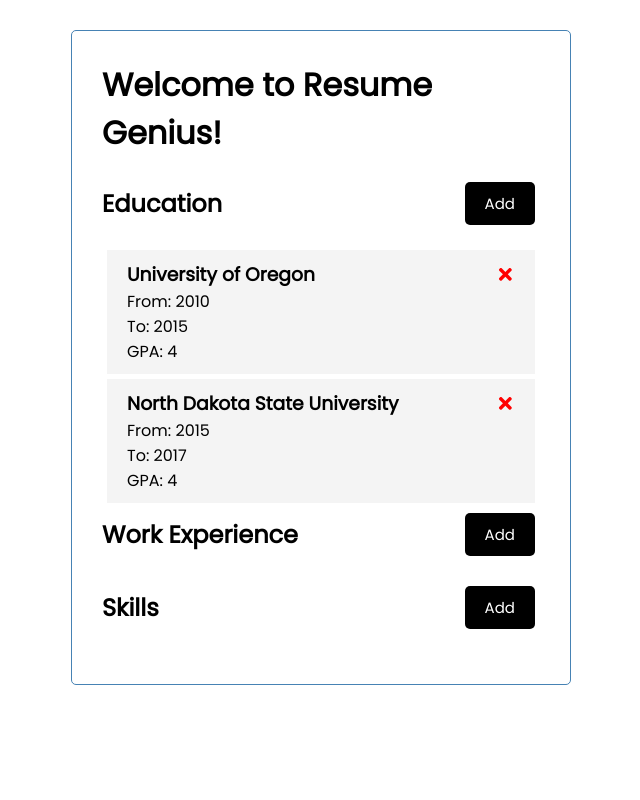
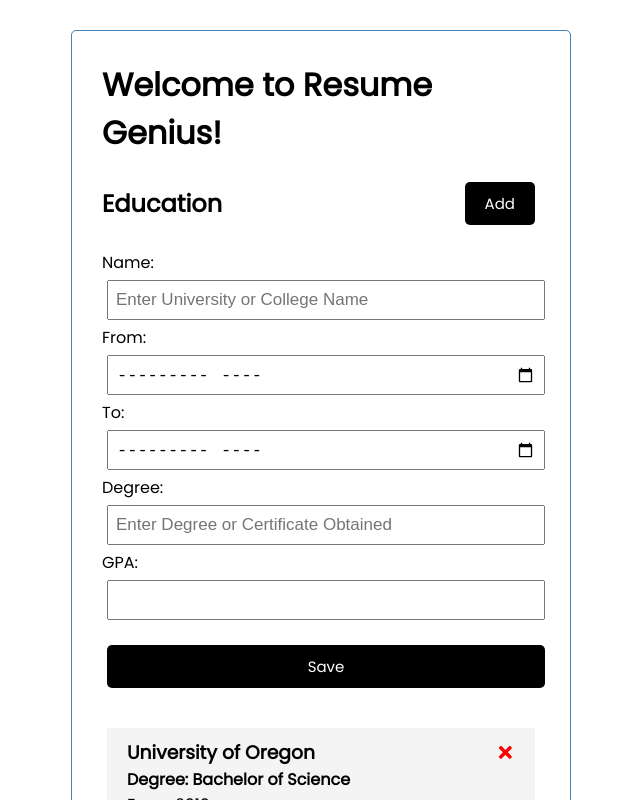
Before and after one commit to Saul-Good-Homie/CV-generator-react, a React (Create React App) app: page / in a window 1280 px wide. Shown: the top 800 px of the page, without its empty margins (319-959 px from the left). Built offline with nearby package versions, Linux system fonts and the light colour scheme.

Commit message:
created addEducation form component

```diff
--- a/src/App.js
+++ b/src/App.js
@@ -2,6 +2,7 @@
 import Header from './components/Header';
 import Subheader from './components/Subheader';
 import Sections from './components/Sections.js';
+import AddEducation from './components/AddEducation.js';
 
 function App() {
 	const [dataset, setDataset] = useState([
@@ -10,18 +11,26 @@
 			name: 'University of Oregon',
 			from: '2010',
 			to: '2015',
-			Degree: 'Bachelor of Science',
-			GPA: 4.0,
+			degree: 'Bachelor of Science',
+			gpa: 4.0,
 		},
 		{
 			id: 2,
 			name: 'North Dakota State University',
 			from: '2015',
 			to: '2017',
-			Degree: 'MBA',
-			GPA: 4.0,
+			degree: 'MBA',
+			gpa: 4.0,
 		},
 	]);
+
+	//Add education section from form
+	const addEducation = (education) => {
+		const id = Math.floor(Math.random() * 10000) + 1;
+		const newEducation = { id, ...education };
+		console.log(newEducation);
+		setDataset([...dataset, newEducation]);
+	};
 
 	// Delete a resume section
 	const deleteSection = (id) => {
@@ -32,11 +41,12 @@
 		<div className="container">
 			<Header />
 			<Subheader name="Education" />
+			<AddEducation onAdd={addEducation} />
 			<Sections dataset={dataset} onDelete={deleteSection} />
 
-			<Subheader name="Work Experience" />
+			{/* <Subheader name="Work Experience" />
 
-			<Subheader name="Skills" />
+			<Subheader name="Skills" /> */}
 		</div>
 	);
 }
--- /dev/null
+++ b/src/components/AddEducation.js
@@ -0,0 +1,66 @@
+import { useState } from 'react';
+
+const AddEducation = ({ onAdd }) => {
+	const [name, setName] = useState('');
+	const [from, setFrom] = useState('');
+	const [to, setTo] = useState('');
+	const [gpa, setGpa] = useState('');
+	const [degree, setDegree] = useState('');
+
+	const onSubmit = (e) => {
+		e.preventDefault();
+		if (!name) {
+			alert('Please Enter a Name');
+			return;
+		}
+		onAdd({ name, from, to, degree, gpa });
+		setName('');
+		setFrom('');
+		setTo('');
+		setDegree('');
+		setGpa('');
+	};
+
+	return (
+		<form className="add-form" onSubmit={onSubmit}>
+			<div className="form-control">
+				<label>Name:</label>
+				<input
+					type="text"
+					placeholder="Enter University or College Name"
+					value={name}
+					onChange={(e) => setName(e.target.value)}
+				></input>
+				<label>From:</label>
+				<input
+					type="month"
+					value={from}
+					onChange={(e) => setFrom(e.target.value)}
+				></input>
+				<label>To:</label>
+				<input
+					type="month"
+					value={to}
+					onChange={(e) => setTo(e.target.value)}
+				></input>
+
+				<label>Degree:</label>
+				<input
+					type="text"
+					placeholder="Enter Degree or Certificate Obtained"
+					value={degree}
+					onChange={(e) => setDegree(e.target.value)}
+				></input>
+				<label>GPA:</label>
+				<input
+					type="number"
+					value={gpa}
+					onChange={(e) => setGpa(e.target.value)}
+				></input>
+			</div>
+			<input type="submit" className="btn btn-block" value="Save" />
+		</form>
+	);
+};
+
+export default AddEducation;
--- a/src/components/Section.js
+++ b/src/components/Section.js
@@ -11,9 +11,11 @@
 					style={{ color: 'red', cursor: 'pointer' }}
 				/>
 			</h3>
+			<h4>Degree: {data.degree}</h4>
 			<p>From: {data.from}</p>
 			<p>To: {data.to}</p>
-			<p>GPA: {data.GPA}</p>
+
+			<p>GPA: {data.gpa}</p>
 		</div>
 	);
 };
```
